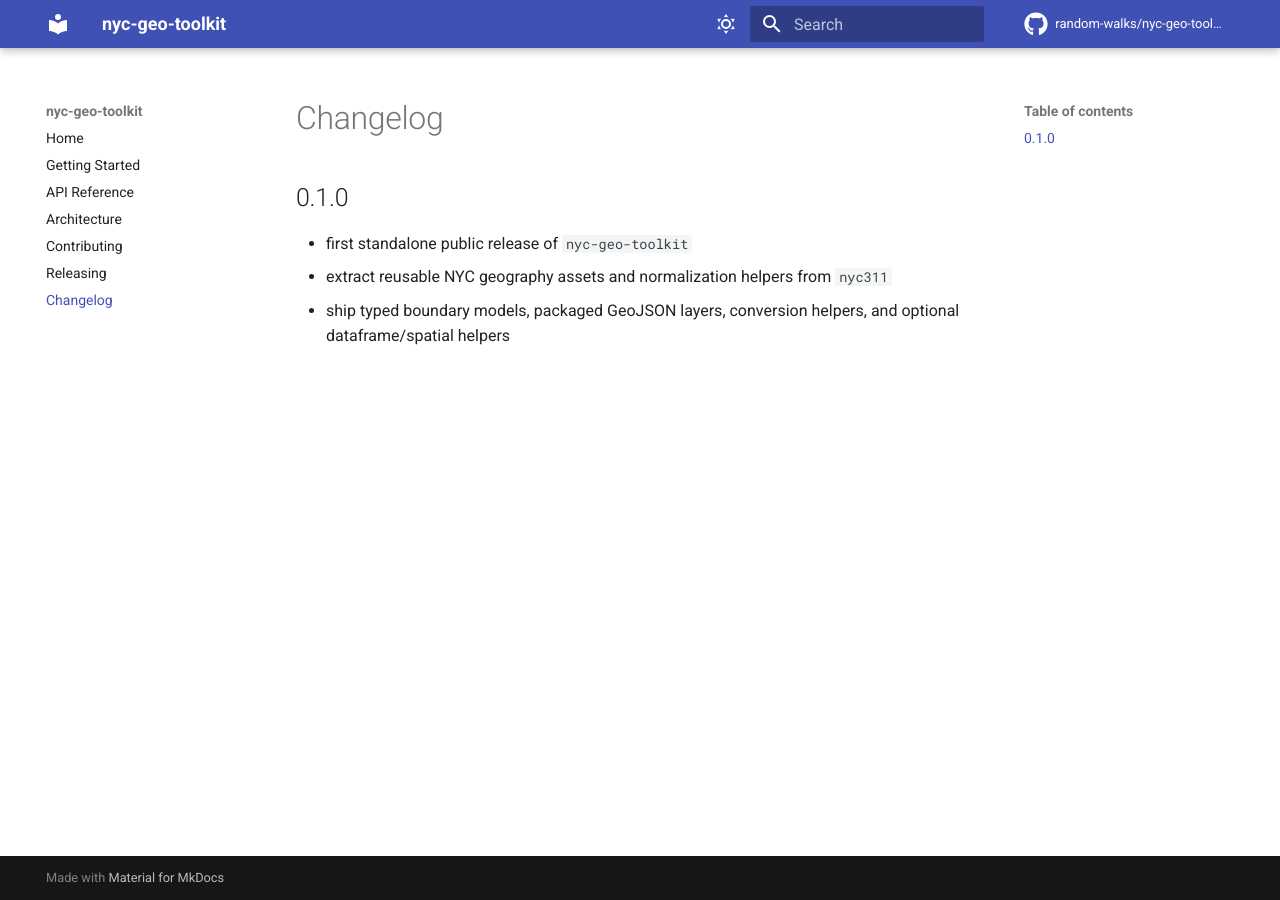
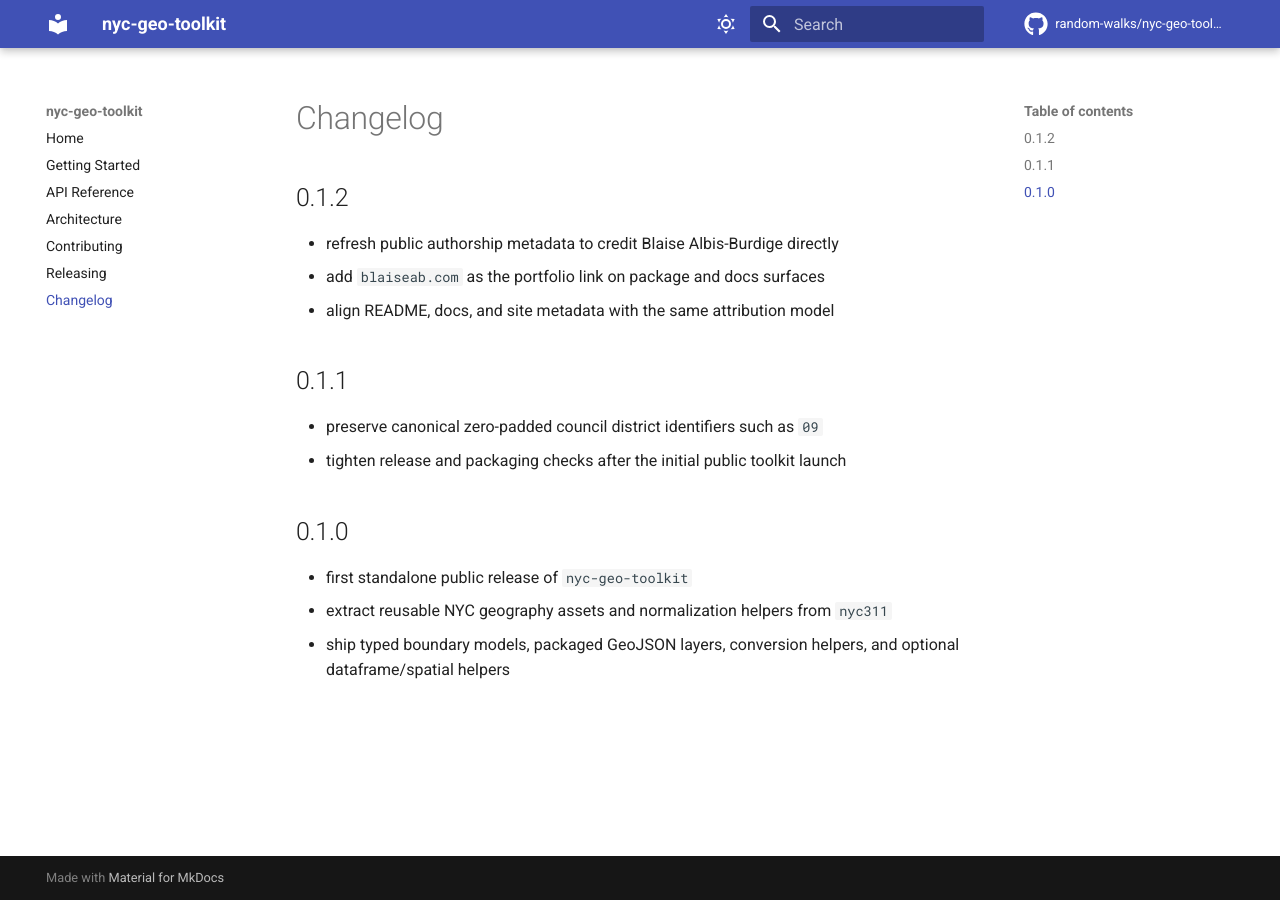
Before and after one commit to random-walks/nyc-geo-toolkit, an MkDocs documentation site: the page built from docs/changelog.md, in a window 1280 px wide. Built offline with MkDocs 1.6.1 and Material for MkDocs 9.7.7, drawn with Linux system fonts in a browser that asks for light colours; comment, search, counter and statistics services are not loaded.

Commit message:
chore: refresh public attribution metadata
Credit Blaise Albis-Burdige directly across package metadata, docs, and site surfaces.
Add blaiseab.com as the public portfolio link without changing project-specific URLs.

Made-with: Cursor

```diff
--- a/docs/changelog.md
+++ b/docs/changelog.md
@@ -1,4 +1,15 @@
 # Changelog
+
+## 0.1.2
+
+- refresh public authorship metadata to credit Blaise Albis-Burdige directly
+- add `blaiseab.com` as the portfolio link on package and docs surfaces
+- align README, docs, and site metadata with the same attribution model
+
+## 0.1.1
+
+- preserve canonical zero-padded council district identifiers such as `09`
+- tighten release and packaging checks after the initial public toolkit launch
 
 ## 0.1.0
 
--- a/mkdocs.yml
+++ b/mkdocs.yml
@@ -1,6 +1,6 @@
 site_name: nyc-geo-toolkit
 site_url: https://nyc-geo-toolkit.readthedocs.io/
-site_author: "random-walks"
+site_author: "Blaise Albis-Burdige"
 
 repo_name: "random-walks/nyc-geo-toolkit"
 repo_url: "https://github.com/random-walks/nyc-geo-toolkit"
--- a/pyproject.toml
+++ b/pyproject.toml
@@ -5,7 +5,7 @@ build-backend = "hatchling.build"
 [project]
 name = "nyc-geo-toolkit"
 authors = [
-  { name = "random-walks", email = "blaise@buenaola.io" },
+  { name = "Blaise Albis-Burdige" },
 ]
 description = "Reusable NYC geography resources, normalization helpers, and boundary loaders for Python tools."
 readme = "README.md"
@@ -43,6 +43,7 @@ dependencies = []
 [project.urls]
 Homepage = "https://github.com/random-walks/nyc-geo-toolkit"
 "Documentation" = "https://nyc-geo-toolkit.readthedocs.io/"
+Portfolio = "https://blaiseab.com/"
 "Bug Tracker" = "https://github.com/random-walks/nyc-geo-toolkit/issues"
 Discussions = "https://github.com/random-walks/nyc-geo-toolkit/discussions"
 Changelog = "https://github.com/random-walks/nyc-geo-toolkit/releases"
```
Also changed, not shown: README.md (+2 -0 lines), docs/contributing.md (+3 -0 lines), docs/index.md (+2 -0 lines), 1 other file.
